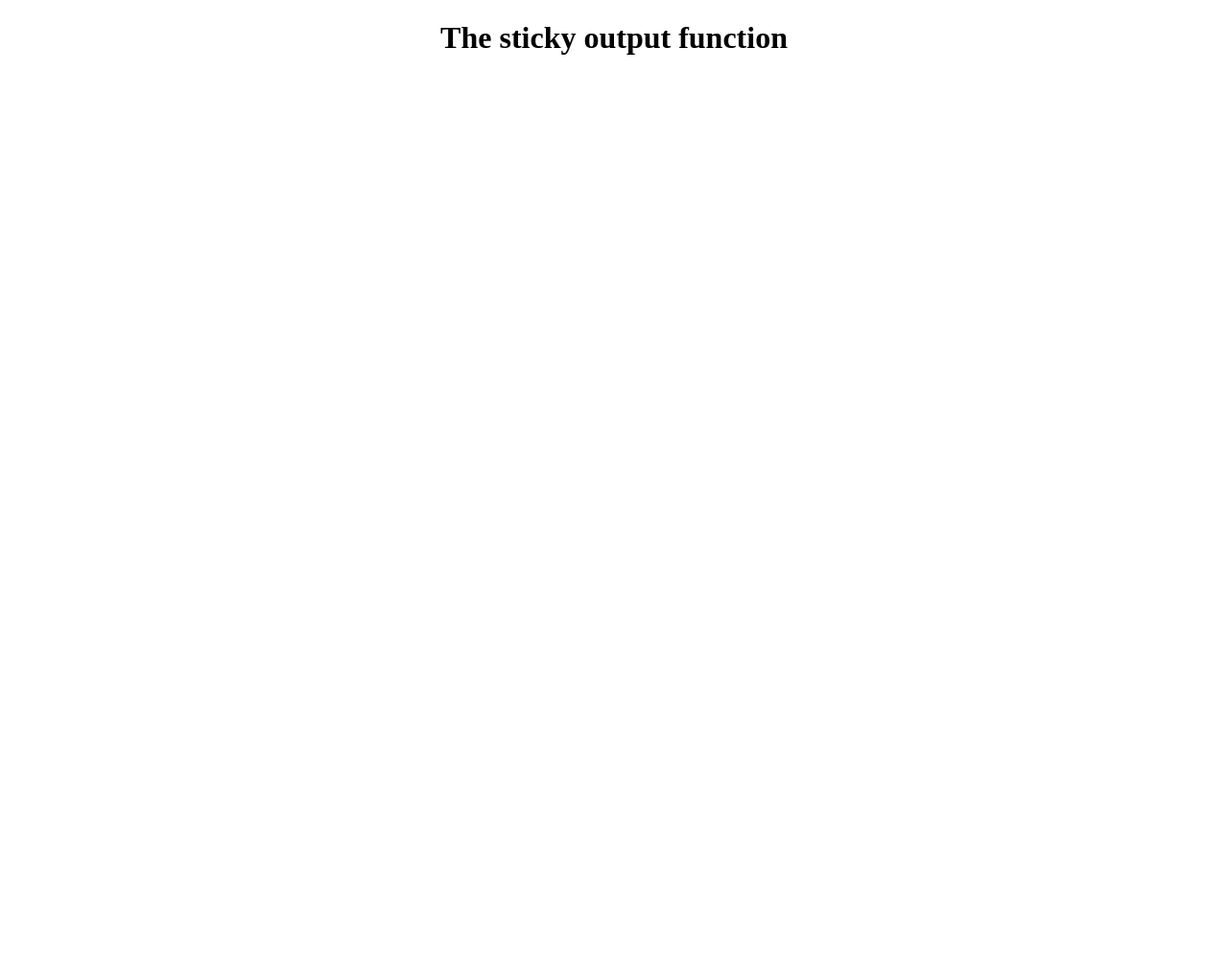
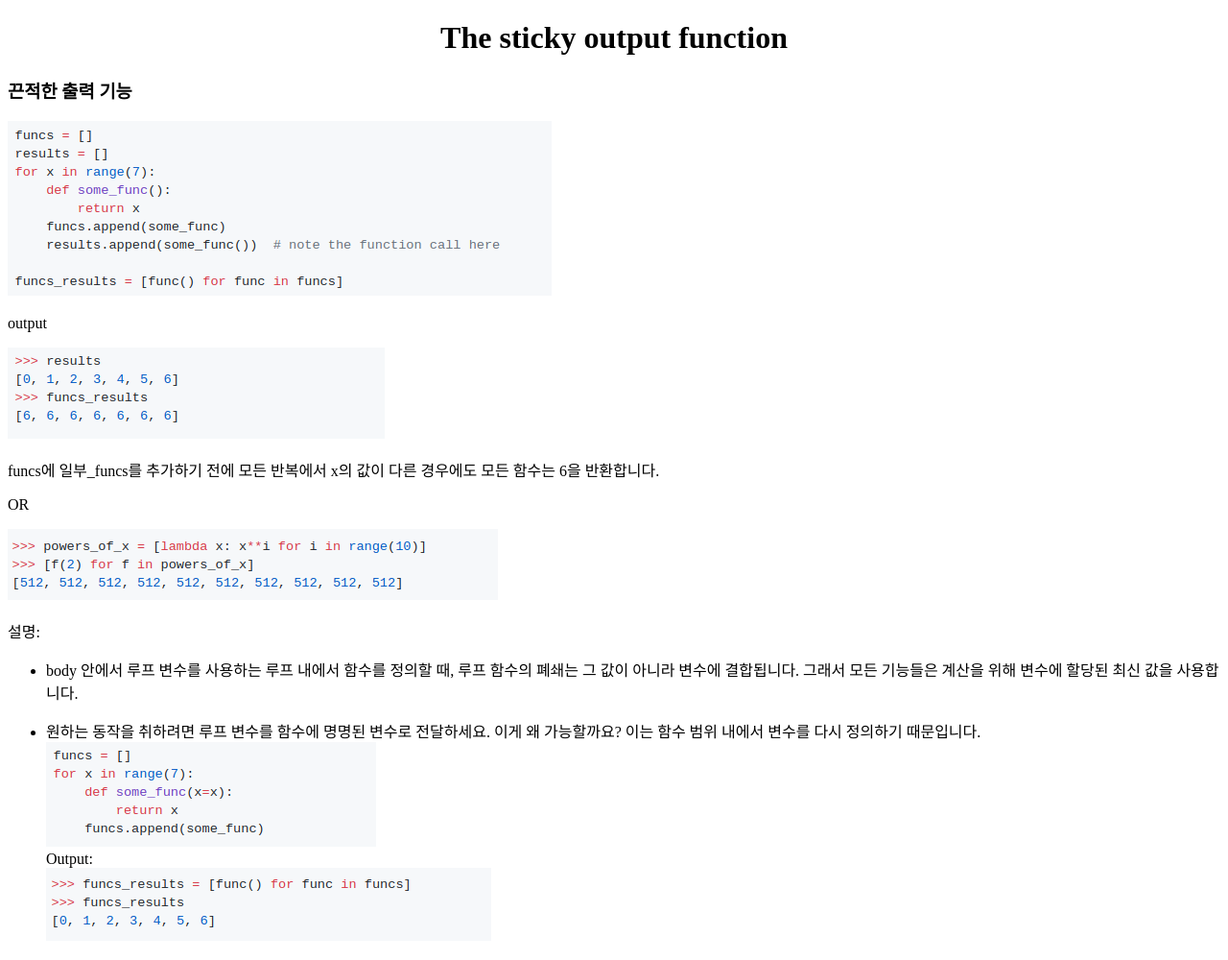
Before and after one commit to 18-2-SKKU-OSS/2018-2-OSS-E1, a website: page HTML_CODE/python9.html in a window 1280 px wide. Shown: the whole page at 96% size. Before the commit the page ends 800 px from the top, so only its background shows below. Drawn offline with Linux system fonts and the light colour scheme.

Commit message:
section1.9 HTML

```diff
--- a/HTML_CODE/python9.html
+++ b/HTML_CODE/python9.html
@@ -5,5 +5,27 @@
 </head>
 <body>
 	<div style="text-align:center"><h1>The sticky output function</h1></div>
+	<h3>
+		끈적한 출력 기능
+	</h3>
+
+	<img src="./pic/9.1.png">
+	<p>output</p>
+	<img src="./pic/9.2.png">
+	<p>funcs에 일부_funcs를 추가하기 전에 모든 반복에서 x의 값이 다른 경우에도 모든 함수는 6을 반환합니다.</p>
+	<p>OR</p>
+	<img src="./pic/9.3.png">
+	<p>
+		설명:
+	</p>
+	<ul>
+		<li><p>
+			body 안에서 루프 변수를 사용하는 루프 내에서 함수를 정의할 때, 루프 함수의 폐쇄는 그 값이 아니라 변수에 결합됩니다. 그래서 모든 기능들은 계산을 위해 변수에 할당된 최신 값을 사용합니다.
+		</p></li>
+		<li><p>
+			원하는 동작을 취하려면 루프 변수를 함수에 명명된 변수로 전달하세요. 이게 왜 가능할까요? 이는 함수 범위 내에서 변수를 다시 정의하기 때문입니다.
+			<br><img src="./pic/9.4.png"><br>Output:<br><img src="./pic/9.5.png">
+		</p></li>
+	</ul>
 </body>
 </html>
```
Also changed, not shown: HTML_CODE/python8.html (+17 -0 lines), HTML_CODE/pic/8.1.png (added), HTML_CODE/pic/8.2.png (added), HTML_CODE/pic/8.3.png (added), HTML_CODE/pic/8.4.png (added), HTML_CODE/pic/8.5.png (added), HTML_CODE/pic/9.1.png (added), HTML_CODE/pic/9.2.png (added), HTML_CODE/pic/9.3.png (added), HTML_CODE/pic/9.4.png (added), HTML_CODE/pic/9.5.png (added).
